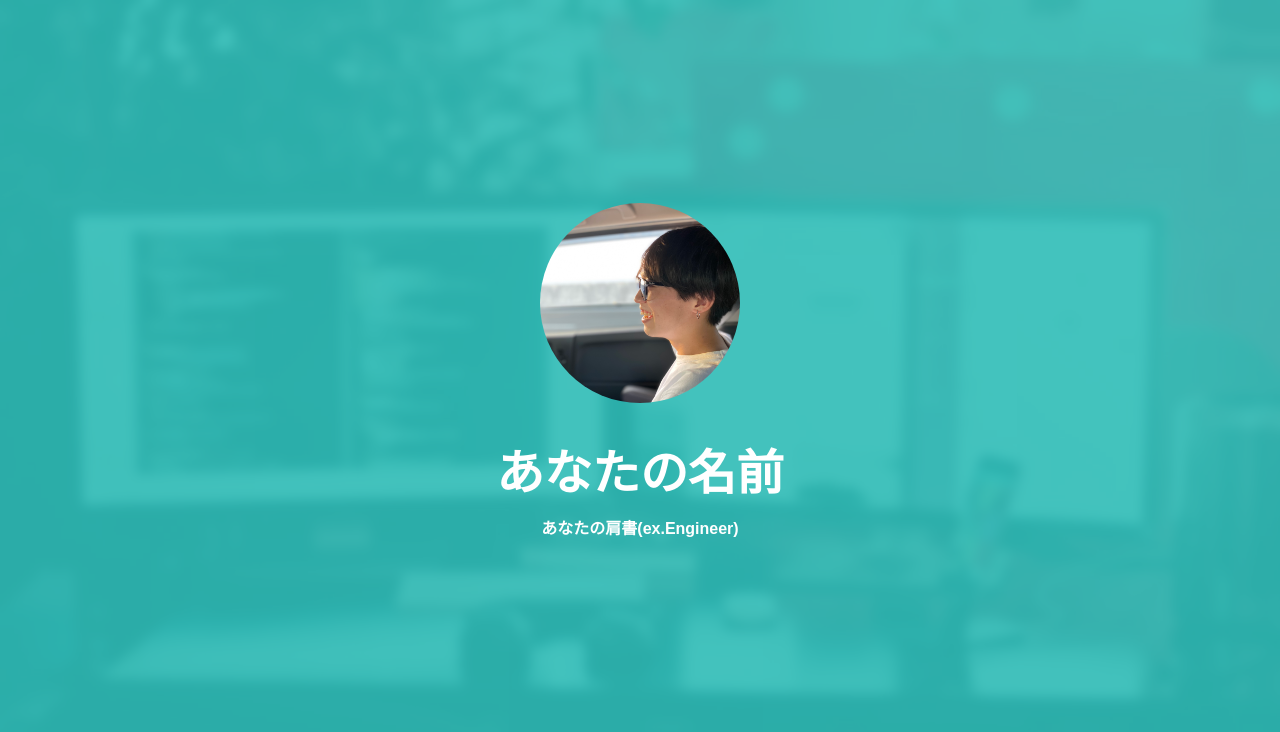
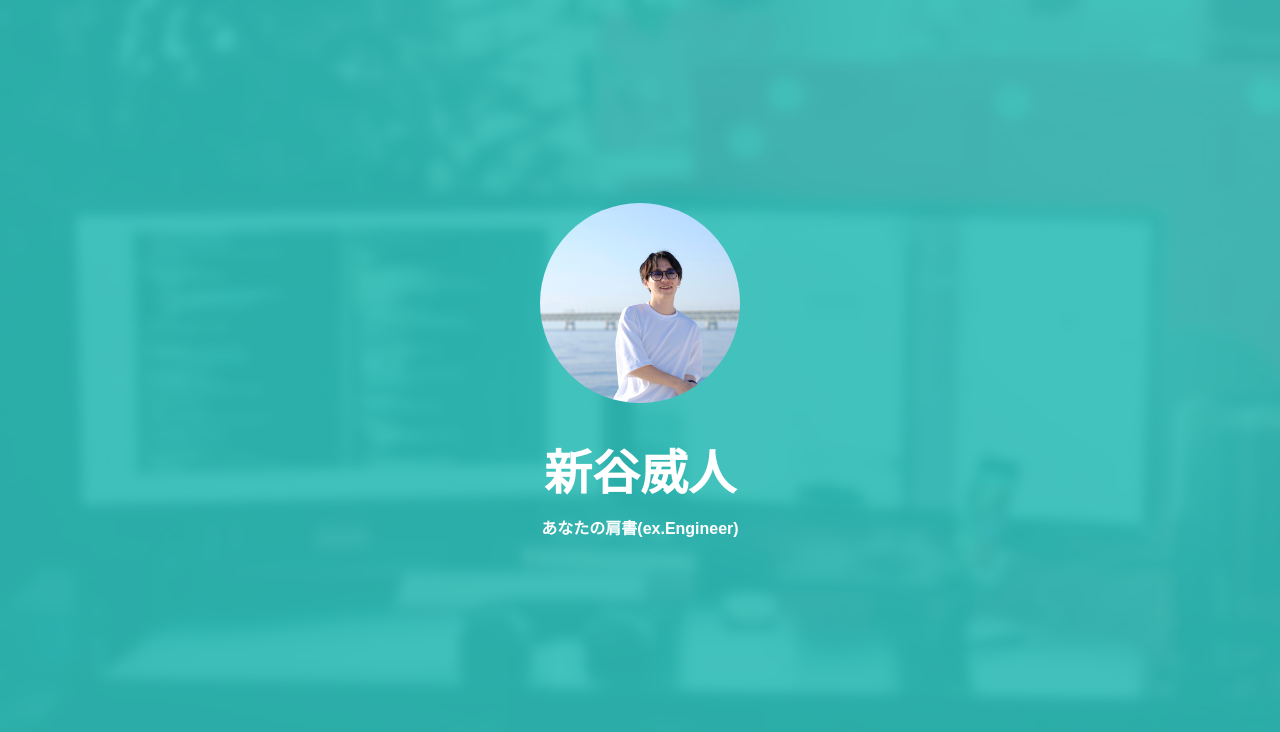
Before and after one commit to 0122takato/react-portfolio, a React (Create React App) app: page / in a window 1280 px wide. Shown: the top 732 px of the page. Built offline with nearby package versions, Linux system fonts and the light colour scheme.

Commit message:
ファイル画像変更

```diff
--- a/src/components/Header.jsx
+++ b/src/components/Header.jsx
@@ -13,7 +13,7 @@
                         {/* カバー画像 */}
                         <div className="profile-thumb" style={{ backgroundImage: `url(${ProfileImage})` }}></div>
                         {/* 名前と肩書はみなさんのお名前や肩書を自由に入れてください */}
-                        <h1 className="title-text">あなたの名前</h1>
+                        <h1 className="title-text">新谷威人</h1>
                         <h3 className="title-text">あなたの肩書(ex.Engineer)</h3>
                         <ul className="social-icons">
                             <li className="icon-link">
```
Also changed, not shown: src/images/profile-image.png.
